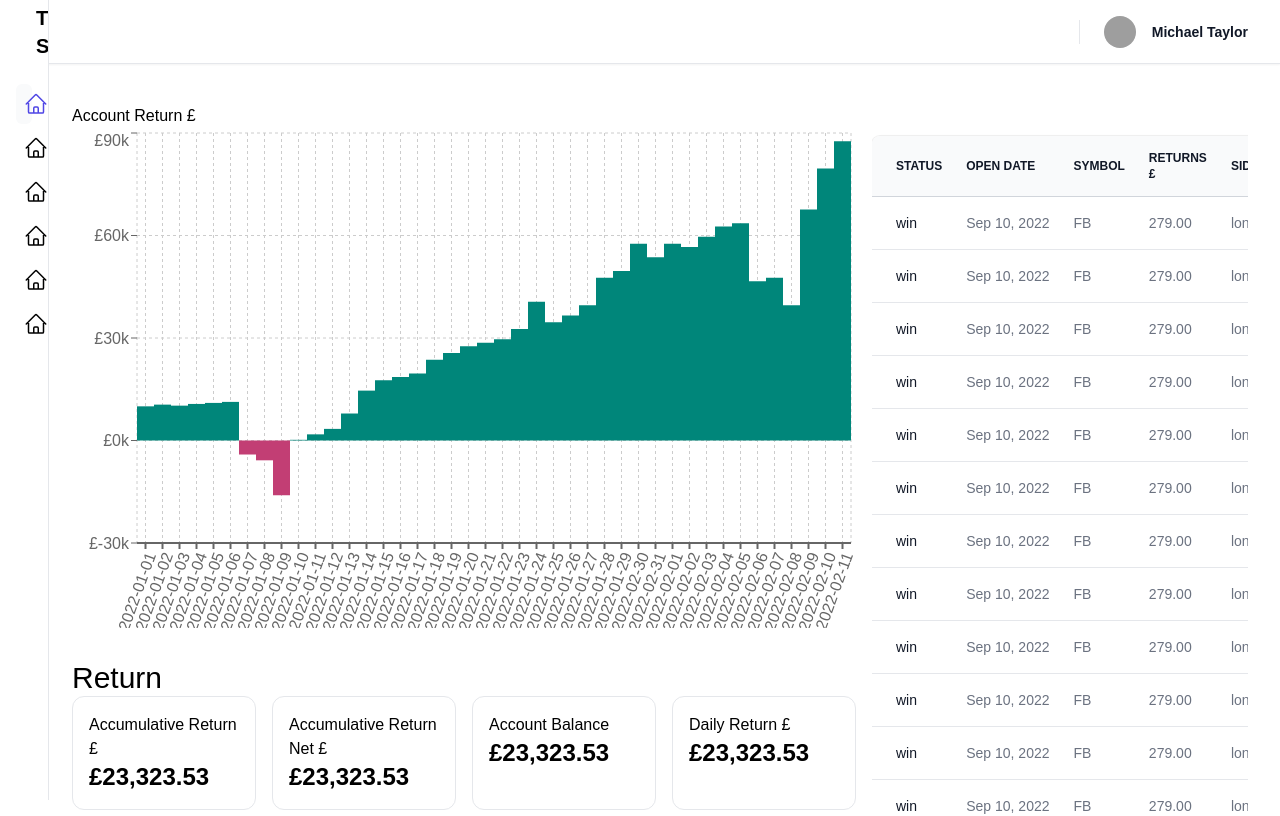
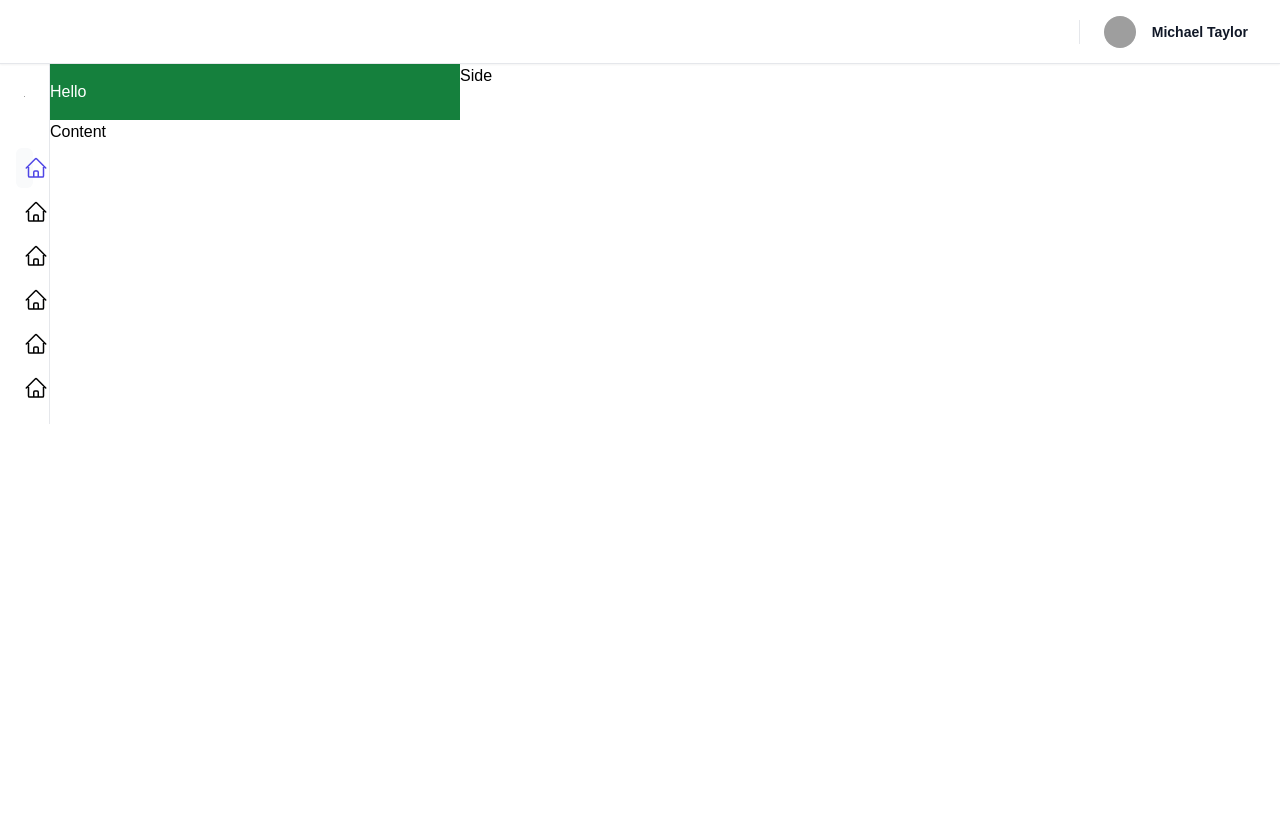
Before and after one commit to AurelianSpodarec/tradesmash-demo, a React (Vite) app: page /dashboard in a window 1280 px wide. Shown: the top 816 px of the page. Built offline with nearby package versions, Linux system fonts and the light colour scheme; grey boxes are pictures that could not be loaded.

Commit message:
feat: Created absolute cell with overflow auto that scales

```diff
--- a/src/database/fakeNotes.tsx
+++ b/src/database/fakeNotes.tsx
@@ -33,5 +33,131 @@ export const fakeNotes = [
         "content": "Neque porro quisquam est qui dolorem ipsum quia dolor sit amet, consectetur, adipisci velit...",
         "updatedAt": 1649318400000,
         "createdAt": 1649218400000
-    }
+    },
+    {
+        "stockID": 4,
+        "id": 4,
+        "content": "Duis aute irure dolor in reprehenderit in voluptate velit esse cillum dolore eu fugiat nulla pariatur.",
+        "updatedAt": 1649155200000,
+        "createdAt": 1649055200000
+    },
+    {
+        "stockID": 4,
+        "id": 4,
+        "content": "Duis aute irure dolor in reprehenderit in voluptate velit esse cillum dolore eu fugiat nulla pariatur.",
+        "updatedAt": 1649155200000,
+        "createdAt": 1649055200000
+    },
+    {
+        "stockID": 4,
+        "id": 4,
+        "content": "Duis aute irure dolor in reprehenderit in voluptate velit esse cillum dolore eu fugiat nulla pariatur.",
+        "updatedAt": 1649155200000,
+        "createdAt": 1649055200000
+    },
+    {
+        "stockID": 4,
+        "id": 4,
+        "content": "Duis aute irure dolor in reprehenderit in voluptate velit esse cillum dolore eu fugiat nulla pariatur.",
+        "updatedAt": 1649155200000,
+        "createdAt": 1649055200000
+    },
+    {
+        "stockID": 4,
+        "id": 4,
+        "content": "Duis aute irure dolor in reprehenderit in voluptate velit esse cillum dolore eu fugiat nulla pariatur.",
+        "updatedAt": 1649155200000,
+        "createdAt": 1649055200000
+    },
+    {
+        "stockID": 4,
+        "id": 4,
+        "content": "Duis aute irure dolor in reprehenderit in voluptate velit esse cillum dolore eu fugiat nulla pariatur.",
+        "updatedAt": 1649155200000,
+        "createdAt": 1649055200000
+    },
+    {
+        "stockID": 4,
+        "id": 4,
+        "content": "Duis aute irure dolor in reprehenderit in voluptate velit esse cillum dolore eu fugiat nulla pariatur.",
+        "updatedAt": 1649155200000,
+        "createdAt": 1649055200000
+    },
+    {
+        "stockID": 4,
+        "id": 4,
+        "content": "Duis aute irure dolor in reprehenderit in voluptate velit esse cillum dolore eu fugiat nulla pariatur.",
+        "updatedAt": 1649155200000,
+        "createdAt": 1649055200000
+    },
+    {
+        "stockID": 4,
+        "id": 4,
+        "content": "Duis aute irure dolor in reprehenderit in voluptate velit esse cillum dolore eu fugiat nulla pariatur.",
+        "updatedAt": 1649155200000,
+        "createdAt": 1649055200000
+    },
+    {
+        "stockID": 4,
+        "id": 4,
+        "content": "Duis aute irure dolor in reprehenderit in voluptate velit esse cillum dolore eu fugiat nulla pariatur.",
+        "updatedAt": 1649155200000,
+        "createdAt": 1649055200000
+    },
+    {
+        "stockID": 4,
+        "id": 4,
+        "content": "Duis aute irure dolor in reprehenderit in voluptate velit esse cillum dolore eu fugiat nulla pariatur.",
+        "updatedAt": 1649155200000,
+        "createdAt": 1649055200000
+    },
+    {
+        "stockID": 4,
+        "id": 4,
+        "content": "Duis aute irure dolor in reprehenderit in voluptate velit esse cillum dolore eu fugiat nulla pariatur.",
+        "updatedAt": 1649155200000,
+        "createdAt": 1649055200000
+    },
+    {
+        "stockID": 4,
+        "id": 4,
+        "content": "Duis aute irure dolor in reprehenderit in voluptate velit esse cillum dolore eu fugiat nulla pariatur.",
+        "updatedAt": 1649155200000,
+        "createdAt": 1649055200000
+    },
+    {
+        "stockID": 4,
+        "id": 4,
+        "content": "Duis aute irure dolor in reprehenderit in voluptate velit esse cillum dolore eu fugiat nulla pariatur.",
+        "updatedAt": 1649155200000,
+        "createdAt": 1649055200000
+    },
+    {
+        "stockID": 4,
+        "id": 4,
+        "content": "Duis aute irure dolor in reprehenderit in voluptate velit esse cillum dolore eu fugiat nulla pariatur.",
+        "updatedAt": 1649155200000,
+        "createdAt": 1649055200000
+    },
+    {
+        "stockID": 4,
+        "id": 4,
+        "content": "Duis aute irure dolor in reprehenderit in voluptate velit esse cillum dolore eu fugiat nulla pariatur.",
+        "updatedAt": 1649155200000,
+        "createdAt": 1649055200000
+    },
+    {
+        "stockID": 4,
+        "id": 4,
+        "content": "Duis aute irure dolor in reprehenderit in voluptate velit esse cillum dolore eu fugiat nulla pariatur.",
+        "updatedAt": 1649155200000,
+        "createdAt": 1649055200000
+    },
+    {
+        "stockID": 4,
+        "id": 4,
+        "content": "Duis aute irure dolor in reprehenderit in voluptate velit esse cillum dolore eu fugiat nulla pariatur.",
+        "updatedAt": 1649155200000,
+        "createdAt": 1649055200000
+    },
 ]
--- a/src/views/pages/Dashboard/DashboardIndex.tsx
+++ b/src/views/pages/Dashboard/DashboardIndex.tsx
@@ -96,17 +96,71 @@ const data2 = [
   ];
 
 
+function AbsoluteHeader ({children}:any) {
+    return (
+        <div className="sticky top-0 py-4 bg-green-700 text-white">
+            {children}
+        </div>
+    )
+}
+
+function AbsoluteContent({children}:any) {
+    return (
+        <div>
+            {children}
+        </div>
+    )
+}
+
+function AbsoluteContainer({header, children}:any) {
+    return (
+        <div className="relative overflow-hidden h-full w-full h-full">
+            {/* {header} */}
+            <div className="flex flex-col h-full w-full overflow-y-auto absolute">
+
+                {children}
+
+            </div>
+        </div>
+    )
+}
+
 function DashboardIndex() {
     return (
         <LayoutDashboard>
+
+                <div className="grid grid-cols-12 h-full">
+                    <div className="col-span-4">
+                        {/* <div className="sticky py-4 bg-green-700 text-white">
+                        Hello
+                        </div> */}
+                        <AbsoluteContainer header={`Heloooooooopomodsmfos mdfodsmfosfdm osdmf osdm osmd`}>
+                            <AbsoluteHeader>
+                                Hello
+                            </AbsoluteHeader>
+                            <AbsoluteContent>
+                                Content<br/><br/><br/><br/><br/><br/><br/><br/><br/><br/><br/><br/><br/><br/><br/><br/><br/><br/><br/><br/><br/><br/><br/><br/><br/><br/><br/><br/><br/><br/><br/><br/><br/><br/><br/><br/><br/><br/><br/><br/><br/><br/><br/><br/><br/><br/><br/><br/><br/><br/><br/><br/><br/><br/><br/><br/><br/><br/><br/><br/><br/><br/><br/><br/><br/><br/><br/><br/><br/><br/><br/><br/><br/><br/><br/><br/><br/><br/><br/><br/><br/><br/><br/><br/><br/><br/><br/><br/><br/><br/><br/><br/><br/><br/><br/><br/><br/><br/><br/>
+                            </AbsoluteContent>
+                        </AbsoluteContainer>
+
+                    </div>
+                    <div className="col-span-8">
+                    Side
+                    </div>
+                </div>
+
+
+
+
+
 
             {/* All Profit
             Profit this Month
             Profit today */}
 
-            <div className="grid grid-cols-12 space-x-4">
+            {/* <div className="grid grid-cols-12 space-x-4">
+                <div className="col-span-12 lg:col-span-8 space-y-8 w-full">
 
-                <div className="col-span-12 lg:col-span-8 space-y-8 w-full">
                         <AccountPerformance />
                         <div>
                             <h3 className="text-3xl">Return</h3>
@@ -127,12 +181,13 @@ function DashboardIndex() {
                                 <GraphBox title="Profit/Loss Ratio" value="1.2:1" />
                             </div>
                         </div>
+
                 </div>
 
                 <aside className="col-span-12 lg:col-span-4 overflow-y-auto">
                     <TradesSidebar />
                 </aside>
-            </div>
+            </div> */}
 
         </LayoutDashboard>
     )
--- a/src/views/pages/Dashboard/Notebook/NoteContent.tsx
+++ b/src/views/pages/Dashboard/Notebook/NoteContent.tsx
@@ -11,7 +11,7 @@ function NoteContent({ data }:any) {
     }
 
     return (
-        <section>
+        <div className="h-full">
 
             <div>
                 {/* <h3>Note: {dateHelper.formatDate(notes[0].createdAt)}</h3> */}
@@ -27,7 +27,7 @@ function NoteContent({ data }:any) {
                 onInit={(evt, editor) => editorRef.current = editor}
                 initialValue={editorValue}
                 init={{
-                    height: 500,
+                height: "100%",
                 menubar: false,
                 plugins: [
                     'advlist', 'autolink', 'lists', 'link', 'image', 'charmap', 'preview',
@@ -41,7 +41,7 @@ function NoteContent({ data }:any) {
                 content_style: 'body { font-family:Helvetica,Arial,sans-serif; font-size:14px }'
                 }}
             />
-            </section>
+        </div>
     )
 }
 
--- a/src/views/pages/Dashboard/Notebook/NoteNavigation/NoteItem.tsx
+++ b/src/views/pages/Dashboard/Notebook/NoteNavigation/NoteItem.tsx
@@ -2,7 +2,7 @@ import dateHelper from "@/utils/dateHelper";
 
 function NoteItem({ item }:any) {
     return (
-        <li className="w-full">
+        <li className="w-full p-4">
         <button type="button">
             {dateHelper.formatDate(item.createdAt)}
         </button>
--- a/src/views/pages/Dashboard/_components/LayoutDashboard/LayoutDashboard.tsx
+++ b/src/views/pages/Dashboard/_components/LayoutDashboard/LayoutDashboard.tsx
@@ -9,23 +9,22 @@ function LayoutDashboard({ children}:LayoutDashboardProps) {
     }, [])
 
     return (
-        <div className="relative">
+        <div className="relative h-full">
+        <div className="relative h-screen overflow-hidden">
 
-            <Navigation />
 
-            <div className="lg:pl-[40px]">
+            <div id="context-wrap" className={`flex flex-col h-full overflow-hidden`}>
                 <Header />
-                <main className="py-10">
 
-                <div className="px-4 sm:px-6 lg:px-8">
-                    <div className="relative h-[576px] rounded-xl">
-                    {children}
-                    </div>
+                <div className="flex flex-row h-full overflow-hidden relative">
+                    <Navigation />
+                    <main className="h-full w-full">
+                        {children}
+                    </main>
                 </div>
 
-                </main>
             </div>
-
+        </div>
         </div>
     )
 }
--- a/src/views/pages/Dashboard/_components/LayoutDashboard/_components/Header.tsx
+++ b/src/views/pages/Dashboard/_components/LayoutDashboard/_components/Header.tsx
@@ -14,8 +14,10 @@ function Header() {
     const currentName = namesMap[location.pathname]
 
     return (
-        <div className="sticky top-0 z-40 flex h-16 shrink-0 items-center gap-x-4 border-b border-gray-200 bg-white px-4 shadow-sm sm:gap-x-6 sm:px-6 lg:px-8">
+        <div className="z-40 flex h-16 shrink-0 items-center gap-x-4 border-b border-gray-200 bg-white px-4 shadow-sm sm:gap-x-6 sm:px-6 lg:px-8">
 
+
+            {/* Mobile button */}
             <button type="button" className="-m-2.5 p-2.5 text-gray-700 lg:hidden">
             <span className="sr-only">Open sidebar</span>
             <svg className="h-6 w-6" fill="none" viewBox="0 0 24 24" stroke-width="1.5" stroke="currentColor" aria-hidden="true">
--- a/src/views/pages/Dashboard/_components/LayoutDashboard/_components/Navigation.tsx
+++ b/src/views/pages/Dashboard/_components/LayoutDashboard/_components/Navigation.tsx
@@ -5,12 +5,12 @@ import NavList from "./Nav/NavList";
 function Navigation() {
     return (
         // flex flex-col sidebar-scrollbar z-30 bg-[#07080a] max-w-[40px] border-r border-[#2a2a2a]
-    <div className="hidden lg:fixed lg:inset-y-0 lg:z-50 lg:flex lg:w-[40px] lg:flex-col">
+    <div className="w-[50px]">
     <div className="flex grow flex-col gap-y-5 overflow-y-auto border-r border-gray-200 bg-white px-6 pb-4">
 
         <Link to="/dashboard" className="flex h-16 shrink-0 items-center">
             <img src="https://i.ibb.co/MMzrXqX/image.png" className="w-10" />
-            <span className="ml-3 text-xl font-bold">{configApp.name}</span>
+            {/* <span className="ml-3 text-xl font-bold">{configApp.name}</span> */}
         </Link>
 
         <NavList />
```
Also changed, not shown: src/styles/cheat.scss (+21 -0 lines), src/views/pages/Dashboard/Notebook/NoteNavigation/NoteNavigation.tsx (+20 -1 lines), src/views/pages/Dashboard/Notebook/NotebookIndex.tsx (+10 -3 lines). Lines whose indentation alone changed are shown as unchanged.
